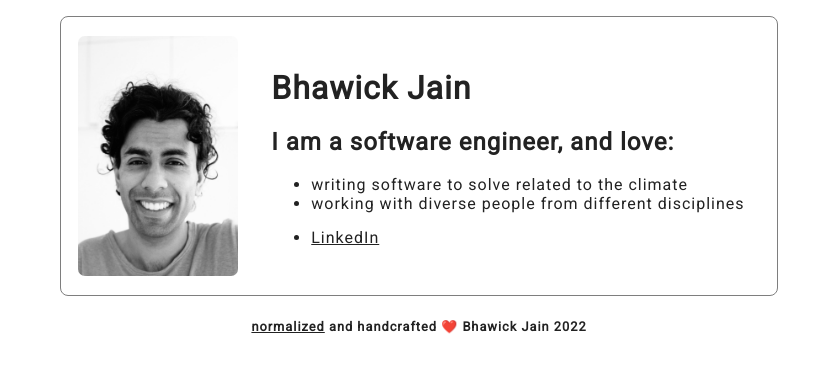
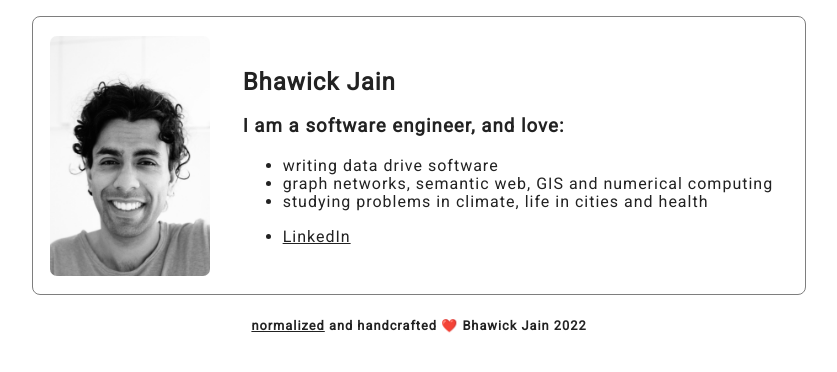
Before and after one commit to BhawickJain/me, a plain HTML site: page index.html in a window 1280 px wide. Shown: the whole page, without its empty margins (221-1058 px from the left). Drawn offline with Linux system fonts and the light colour scheme.

Commit message:
adjust content

```diff
--- a/index.html
+++ b/index.html
@@ -23,12 +23,15 @@
           <div id="about-me-holder">
             <div id="about-me">
               <div>
-                <h1>Bhawick Jain</h1>
-                <h2>I am a software engineer, and love:</h2>
+                <h2>Bhawick Jain</h1>
+                <h3>I am a software engineer, and love:</h2>
                 <ul>
-                  <li>writing software to solve related to the climate</li>
+                  <li>writing data drive software</li>
                   <li>
-                    working with diverse people from different disciplines
+                    graph networks, semantic web, GIS and numerical computing
+                  </li>
+                  <li>
+                    studying problems in climate, life in cities and health
                   </li>
                 </ul>
                 <ul>
```
